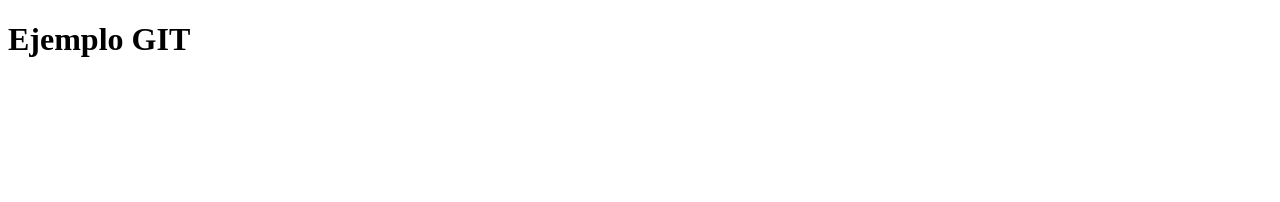
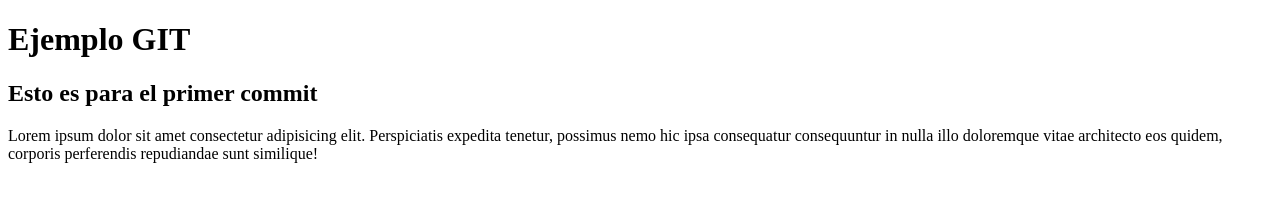
Before and after one commit to DeerMup/Programacion-GIT, a plain HTML site: page index.html in a window 1280 px wide. Drawn offline with Linux system fonts and the light colour scheme.

Commit message:
h2 y p2 agregados

```diff
--- a/index.html
+++ b/index.html
@@ -7,5 +7,8 @@
 </head>
 <body>
     <h1>Ejemplo GIT</h1>
+    <h2>Esto es para el primer commit</h2>
+    <p><span>Lorem ipsum dolor sit amet consectetur adipisicing elit. Perspiciatis expedita tenetur, possimus nemo hic ipsa consequatur consequuntur in nulla illo doloremque vitae architecto eos quidem, corporis perferendis repudiandae sunt similique!</span></p>
+
 </body>
 </html>
```
